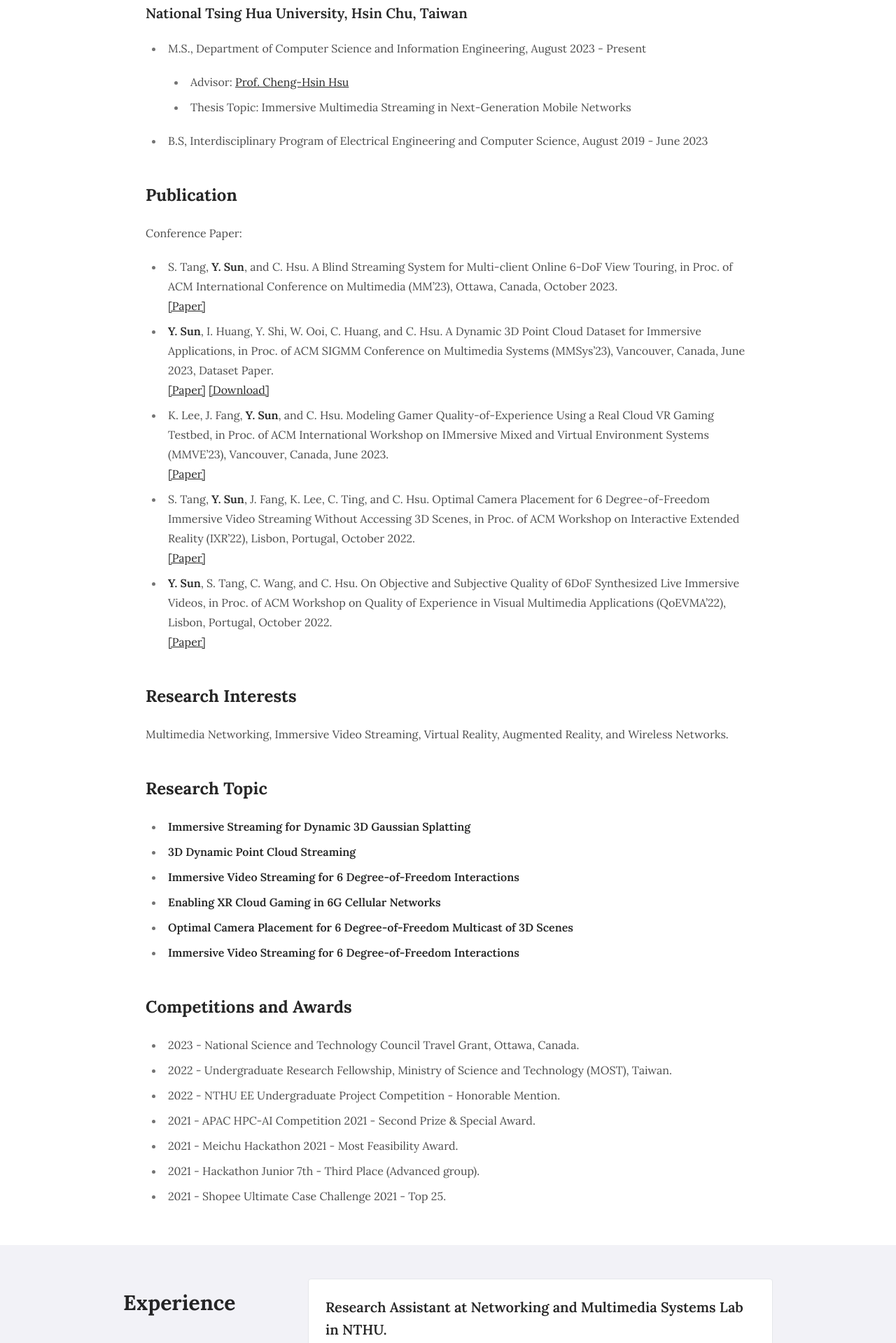
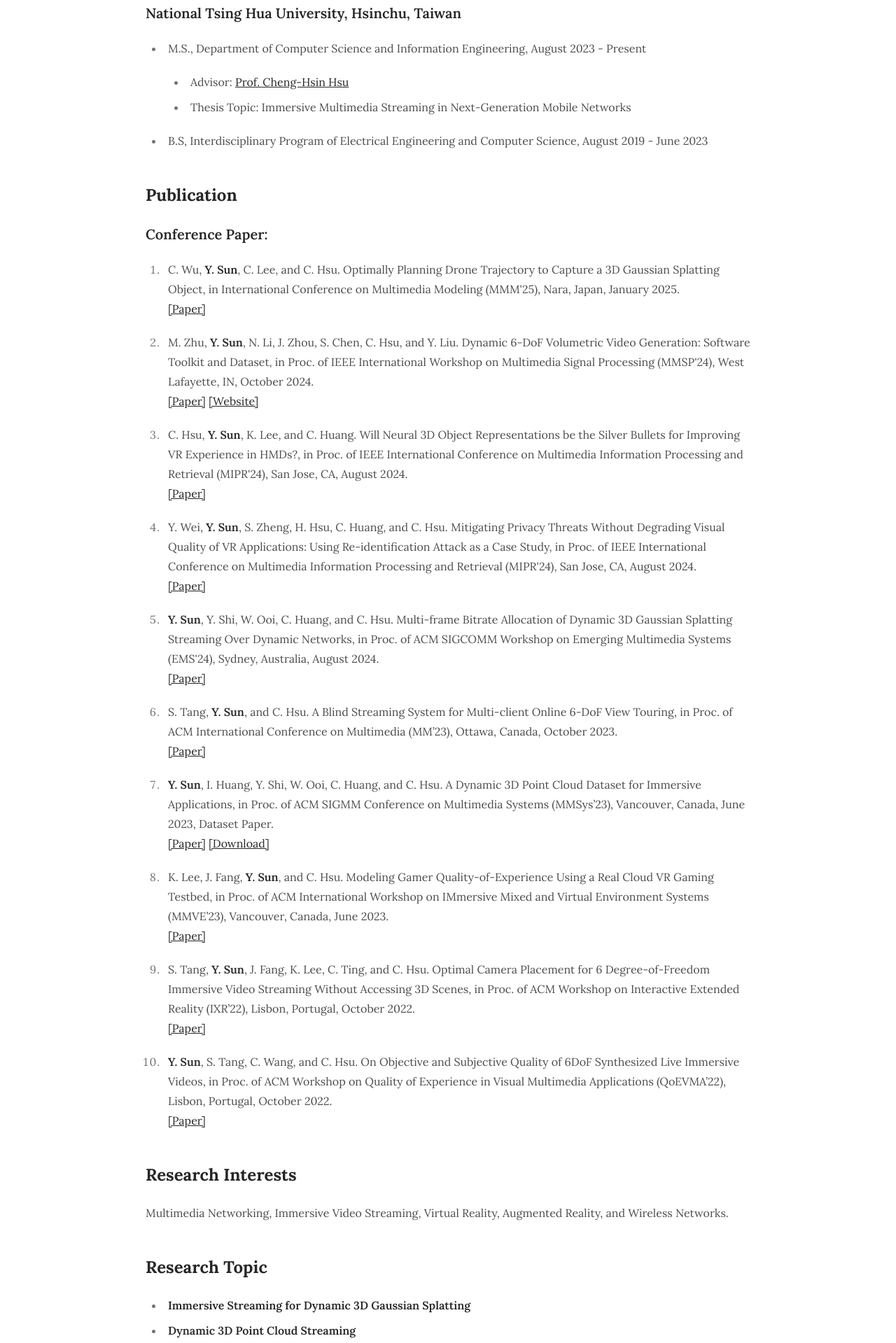
Before and after one commit to SYJINTW/SYJINTW.github.io, a plain HTML site: page index.html in a window 1280 px wide. Shown: the part 675-2594 px from the top of the page at 70% size. Drawn offline with nearby package versions, Linux system fonts and the light colour scheme; a script that the page names is missing.

Commit message:
update 250103

```diff
--- a/index.html
+++ b/index.html
@@ -318,7 +318,7 @@
 <div class="prose">
   <p><strong><a href="https://nmsl.cs.nthu.edu.tw/wp-content/uploads/2023/06/CV_Yuan-Chun.pdf">[RESUME]</a></strong></p>
 <h2 id="education">Education</h2>
-<h3 id="national-tsing-hua-university-hsin-chu-taiwan">National Tsing Hua University, Hsin Chu, Taiwan</h3>
+<h3 id="national-tsing-hua-university-hsinchu-taiwan">National Tsing Hua University, Hsinchu, Taiwan</h3>
 <ul>
 <li>
 <p>M.S., Department of Computer Science and Information Engineering, August 2023 - Present</p>
@@ -332,25 +332,70 @@
 </li>
 </ul>
 <h2 id="publication">Publication</h2>
-<p>Conference Paper:</p>
-<ul>
-<li>S. Tang, <strong>Y. Sun</strong>, and C. Hsu. A Blind Streaming System for Multi-client Online 6-DoF View Touring, in Proc. of ACM International Conference on Multimedia (MM’23), Ottawa, Canada, October 2023.<br>
-<a href="https://dl.acm.org/doi/abs/10.1145/3581783.3612257">[Paper]</a></li>
-<li><strong>Y. Sun</strong>, I. Huang, Y. Shi, W. Ooi, C. Huang, and C. Hsu. A Dynamic 3D Point Cloud Dataset for Immersive Applications, in Proc. of ACM SIGMM Conference on Multimedia Systems (MMSys’23), Vancouver, Canada, June 2023, Dataset Paper.<br>
-<a href="https://dl.acm.org/doi/abs/10.1145/3587819.3592546">[Paper]</a> <a href="http://snoopy.cs.nthu.edu.tw/datasets/PointCloudMMSys23.tar.bz2">[Download]</a></li>
-<li>K. Lee, J. Fang, <strong>Y. Sun</strong>, and C. Hsu. Modeling Gamer Quality-of-Experience Using a Real Cloud VR Gaming Testbed, in Proc. of ACM International Workshop on IMmersive Mixed and Virtual Environment Systems (MMVE’23), Vancouver, Canada, June 2023.<br>
-<a href="https://dl.acm.org/doi/abs/10.1145/3592834.3592877">[Paper]</a></li>
-<li>S. Tang, <strong>Y. Sun</strong>, J. Fang, K. Lee, C. Ting, and C. Hsu. Optimal Camera Placement for 6 Degree-of-Freedom Immersive Video Streaming Without Accessing 3D Scenes, in Proc. of ACM Workshop on Interactive Extended Reality (IXR’22), Lisbon, Portugal, October 2022.<br>
-<a href="https://dl.acm.org/doi/abs/10.1145/3552483.3556459">[Paper]</a></li>
-<li><strong>Y. Sun</strong>, S. Tang, C. Wang, and C. Hsu. On Objective and Subjective Quality of 6DoF Synthesized Live Immersive Videos, in Proc. of ACM Workshop on Quality of Experience in Visual Multimedia Applications (QoEVMA’22), Lisbon, Portugal, October 2022.<br>
-<a href="https://dl.acm.org/doi/abs/10.1145/3552469.3555709">[Paper]</a></li>
-</ul>
+<h3 id="conference-paper">Conference Paper:</h3>
+<ol>
+<li>
+<p>C. Wu, <strong>Y. Sun</strong>, C. Lee, and C. Hsu.
+Optimally Planning Drone Trajectory to Capture a 3D Gaussian Splatting Object,
+in International Conference on Multimedia Modeling (MMM'25),
+Nara, Japan, January 2025.<br>
+<a href="https://link.springer.com/chapter/10.1007/978-981-96-2064-7_13">[Paper]</a></p>
+</li>
+<li>
+<p>M. Zhu, <strong>Y. Sun</strong>, N. Li, J. Zhou, S. Chen, C. Hsu, and Y. Liu.
+Dynamic 6-DoF Volumetric Video Generation: Software Toolkit and Dataset,
+in Proc. of IEEE International Workshop on Multimedia Signal Processing (MMSP'24),
+West Lafayette, IN, October 2024.<br>
+<a href="https://ieeexplore.ieee.org/abstract/document/10743552?casa_token=UhkbYRaTcPkAAAAA:nkntCeGcvhcoS9FF27--FSV-m7BI3JilDpx_X34QUPsaczgdMXhfwZ4vowA1Bzhp5DuwWyMgng">[Paper]</a> <a href="https://6-dof-dynamic-content-software.github.io/">[Website]</a></p>
+</li>
+<li>
+<p>C. Hsu, <strong>Y. Sun</strong>, K. Lee, and C. Huang.
+Will Neural 3D Object Representations be the Silver Bullets for Improving VR Experience in HMDs?,
+in Proc. of IEEE International Conference on Multimedia Information Processing and Retrieval (MIPR'24),
+San Jose, CA, August 2024.<br>
+<a href="https://ieeexplore.ieee.org/abstract/document/10708024?casa_token=nk9XLi-1jOEAAAAA:uI-TtKUe8yAX_XxDXEkGHtHBAQX43UYO1L66xvCRMPmsxeDv7o8rwFW35yWfhSImNDiTSK8_JA">[Paper]</a></p>
+</li>
+<li>
+<p>Y. Wei, <strong>Y. Sun</strong>, S. Zheng, H. Hsu, C. Huang, and C. Hsu.
+Mitigating Privacy Threats Without Degrading Visual Quality of VR Applications: Using Re-identification Attack as a Case Study,
+in Proc. of IEEE International Conference on Multimedia Information Processing and Retrieval (MIPR'24),
+San Jose, CA, August 2024.<br>
+<a href="https://ieeexplore.ieee.org/abstract/document/10707779?casa_token=iCgP4_t7Cu0AAAAA:Hulz2rEkLBpOV1Zho32ApKbbGJUvctlnEjkFLnVUKiDFYFq2OWroojWNIW4tiBLGifkodmBVIg">[Paper]</a></p>
+</li>
+<li>
+<p><strong>Y. Sun</strong>, Y. Shi, W. Ooi, C. Huang, and C. Hsu.
+Multi-frame Bitrate Allocation of Dynamic 3D Gaussian Splatting Streaming Over Dynamic Networks,
+in Proc. of ACM SIGCOMM Workshop on Emerging Multimedia Systems (EMS'24),
+Sydney, Australia, August 2024.<br>
+<a href="https://dl.acm.org/doi/abs/10.1145/3672196.3673394?casa_token=Dv9mOKzGGnsAAAAA:nTzu4LXRaADVV3LpPrFr5sJiTR3OzX2ELisl9-7offd7XKGYYFqjYa3326zILjRhiMrV6ZGyfPgAAg">[Paper]</a></p>
+</li>
+<li>
+<p>S. Tang, <strong>Y. Sun</strong>, and C. Hsu. A Blind Streaming System for Multi-client Online 6-DoF View Touring, in Proc. of ACM International Conference on Multimedia (MM’23), Ottawa, Canada, October 2023.<br>
+<a href="https://dl.acm.org/doi/abs/10.1145/3581783.3612257">[Paper]</a></p>
+</li>
+<li>
+<p><strong>Y. Sun</strong>, I. Huang, Y. Shi, W. Ooi, C. Huang, and C. Hsu. A Dynamic 3D Point Cloud Dataset for Immersive Applications, in Proc. of ACM SIGMM Conference on Multimedia Systems (MMSys’23), Vancouver, Canada, June 2023, Dataset Paper.<br>
+<a href="https://dl.acm.org/doi/abs/10.1145/3587819.3592546">[Paper]</a> <a href="http://snoopy.cs.nthu.edu.tw/datasets/PointCloudMMSys23.tar.bz2">[Download]</a></p>
+</li>
+<li>
+<p>K. Lee, J. Fang, <strong>Y. Sun</strong>, and C. Hsu. Modeling Gamer Quality-of-Experience Using a Real Cloud VR Gaming Testbed, in Proc. of ACM International Workshop on IMmersive Mixed and Virtual Environment Systems (MMVE’23), Vancouver, Canada, June 2023.<br>
+<a href="https://dl.acm.org/doi/abs/10.1145/3592834.3592877">[Paper]</a></p>
+</li>
+<li>
+<p>S. Tang, <strong>Y. Sun</strong>, J. Fang, K. Lee, C. Ting, and C. Hsu. Optimal Camera Placement for 6 Degree-of-Freedom Immersive Video Streaming Without Accessing 3D Scenes, in Proc. of ACM Workshop on Interactive Extended Reality (IXR’22), Lisbon, Portugal, October 2022.<br>
+<a href="https://dl.acm.org/doi/abs/10.1145/3552483.3556459">[Paper]</a></p>
+</li>
+<li>
+<p><strong>Y. Sun</strong>, S. Tang, C. Wang, and C. Hsu. On Objective and Subjective Quality of 6DoF Synthesized Live Immersive Videos, in Proc. of ACM Workshop on Quality of Experience in Visual Multimedia Applications (QoEVMA’22), Lisbon, Portugal, October 2022.<br>
+<a href="https://dl.acm.org/doi/abs/10.1145/3552469.3555709">[Paper]</a></p>
+</li>
+</ol>
 <h2 id="research-interests">Research Interests</h2>
 <p>Multimedia Networking, Immersive Video Streaming, Virtual Reality, Augmented Reality, and Wireless Networks.</p>
 <h2 id="research-topic">Research Topic</h2>
 <ul>
 <li><strong>Immersive Streaming for Dynamic 3D Gaussian Splatting</strong></li>
-<li><strong>3D Dynamic Point Cloud Streaming</strong></li>
+<li><strong>Dynamic 3D Point Cloud Streaming</strong></li>
 <li><strong>Immersive Video Streaming for 6 Degree-of-Freedom Interactions</strong></li>
 <li><strong>Enabling XR Cloud Gaming in 6G Cellular Networks</strong></li>
 <li><strong>Optimal Camera Placement for 6 Degree-of-Freedom Multicast of 3D Scenes</strong></li>
@@ -358,13 +403,26 @@
 </ul>
 <h2 id="competitions-and-awards">Competitions and Awards</h2>
 <ul>
-<li>2023 - National Science and Technology Council Travel Grant, Ottawa, Canada.</li>
-<li>2022 - Undergraduate Research Fellowship, Ministry of Science and Technology (MOST), Taiwan.</li>
-<li>2022 - NTHU EE Undergraduate Project Competition - Honorable Mention.</li>
-<li>2021 - APAC HPC-AI Competition 2021 - Second Prize &amp; Special Award.</li>
-<li>2021 - Meichu Hackathon 2021 - Most Feasibility Award.</li>
-<li>2021 - Hackathon Junior 7th - Third Place (Advanced group).</li>
-<li>2021 - Shopee Ultimate Case Challenge 2021 - Top 25.</li>
+<li>2024 - Graduate Research Fellowship, National Science and Technology Council.</li>
+<li>2024 - Principal Scholarship, National Tsing Hua University.</li>
+<li>2024 - Best Paper Award, ACM SIGCOMM Workshop on Emerging Multimedia System.</li>
+<li>2024 - Travel Grant (ACM SIGCOMM'24), ACM SIGCOMM.</li>
+<li>2023 - Travel Grant (ACM MM'24), National Science and Technology Council.</li>
+<li>2022 - Undergraduate Research Fellowship, Ministry of Science and Technology (MOST).</li>
+<li>2022 - Honorable Mention, NTHU EE Undergraduate Project Competition.</li>
+<li>2021 - Second Prize, APAC HPC-AI Competition.</li>
+<li>2021 - Special Award, APAC HPC-AI Competition.</li>
+<li>2021 - Most Feasibility Award, Meichu Hackathon.</li>
+<li>2021 - Third Place (Advanced group), Hackathon Junior.</li>
+<li>2021 - Top 25, Shopee Ultimate Case Challenge.</li>
+</ul>
+<h2 id="collaborated-teams">Collaborated Teams</h2>
+<ul>
+<li>National University of Singapore (NUS), Prof. <a href="https://www.comp.nus.edu.sg/~ooiwt/">Wei Tseng Ooi</a></li>
+<li>Rutgers University, Prof. <a href="https://yaoliu-yl.github.io/">Yao Liu</a></li>
+<li>National Yang-Ming Chiao Tung University (NYCU), Prof. <a href="https://people.cs.nycu.edu.tw/~chuang/">Chun-Ying Huang</a></li>
+<li>CWI Distributed and Interactive Systems Group</li>
+<li>MediaTek</li>
 </ul>
 
 </div>
@@ -462,7 +520,7 @@
     <div
       class="bg-secondary-bg prose dark:border-tertiary-bg rounded border p-6 transition duration-200 ease-in-out hover:shadow-lg"
     >
-      <h3 class="">Research Assistant at Networking and Multimedia Systems Lab in NTHU.</h3>
+      <h3 class="">Research Assistant at The Ambient Intelligence for Immersive Networked Systems (AIINS) Lab in NTHU.</h3>
       <div class="flex flex-col md:flex-row md:justify-between">
         <div>
 
@@ -482,7 +540,7 @@
       </div>
 
       <div class="mt-5"><strong>Advisor: Professor <a href="https://nmsl.cs.nthu.edu.tw/cheng-hsin-hsu/">Cheng-Hsin Hsu</a></strong><br>
-Research Assistant at Networking and Multimedia Systems Lab in NTHU. I have worked on serveral immersive multimedia projects, includes &ldquo;Immersive Video Streaming for 6 Degree-of-Freedom Interactions&rdquo;, &ldquo;Optimal Camera Placement for 6 Degree-of-Freedom Multicast of 3D Scenes&rdquo;, and &ldquo;Enabling XR Cloud Gaming in 6G Cellular Networks&rdquo;.</div>
+I have worked on serveral immersive multimedia projects, includes &ldquo;Immersive Video Streaming for 6 Degree-of-Freedom Interactions&rdquo;, &ldquo;Optimal Camera Placement for 6 Degree-of-Freedom Multicast of 3D Scenes&rdquo;, and &ldquo;Enabling XR Cloud Gaming in 6G Cellular Networks&rdquo;.</div>
     </div>
   </div>
 
@@ -506,7 +564,7 @@
 
           <span>Taiwan </span>
         </div>
-        <div class="shrink-0">Fall 2023</div>
+        <div class="shrink-0">Fall 2024 &amp; Fall 2023</div>
       </div>
 
       <div class="mt-5"><p>This course is offered in English. And my works include:</p>
@@ -542,7 +600,7 @@
         <div class="shrink-0">2021</div>
       </div>
 
-      <div class="mt-5">The goal of this team is to training and selecting team members for the APAC HPC-AI Compe- tition. I have learned the concepts of Computer Architecture, Operating System, Network, and Parallel Programing in the hands-on experiments. I also got familiar with installing and using the Linux OS (CentOS), Network Address Translation (NAT), Network File System (NFS), and Message Passing Interface (MPI).</div>
+      <div class="mt-5">Participated in the school team for the APAC HPC-AI Competition, which is High-Performance Computing (HPC) and Artificial Intelligence (AI), leading by Prof. <a href="https://lsalab.cs.nthu.edu.tw/member/advisor">Jerry Chou</a>; the competition tackles the ever-growing demands for higher computation performance and the increase in the complexity of research problems</div>
     </div>
   </div>
 
```
